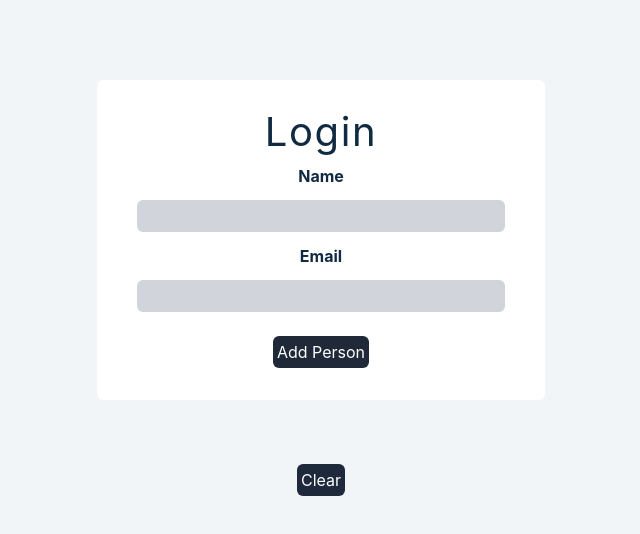
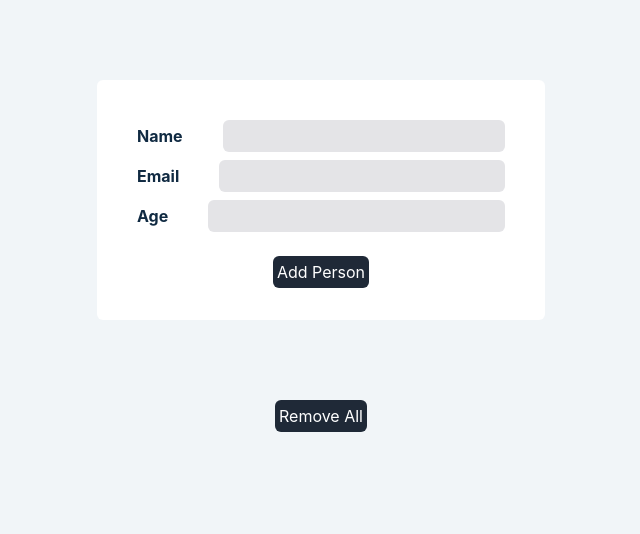
Before and after one commit to yelosolutions/React-Advanced, a React (Create React App) app in the folder second-app/: page / in a window 1280 px wide. Shown: the top 534 px of the page, without its empty margins (319-959 px from the left). Built offline with nearby package versions, Linux system fonts and the light colour scheme.

Commit message:
multiple inputs

```diff
--- a/second-app/src/App.js
+++ b/second-app/src/App.js
@@ -1,7 +1,7 @@
 import React from 'react'
 
-import Setup from './tutorial/4-forms/setup/1-controlled-inputs';
-// import Final from './tutorial/4-forms/final/1-controlled-inputs';
+import Setup from './tutorial/4-forms/setup/2-multiple-inputs';
+// import Final from './tutorial/4-forms/final/2-multiple-inputs';
 
 
 function App() {
--- a/second-app/src/index.css
+++ b/second-app/src/index.css
@@ -246,11 +246,15 @@ p {
 }
 
 .form-control {
-  @apply flex flex-col m-2 grid-cols-2 items-center gap-3;
+  @apply flex content-between m-2 items-center gap-10;
 }
 
-.form button {
-  @apply inline-block bg-gray-800 mt-4 p-1 capitalize rounded-md cursor-pointer text-white;
+.label-style {
+  @apply font-bold;
+}
+
+.input-style {
+  @apply w-full rounded-md bg-zinc-200 p-1;
 }
 
 .nav-links {
--- a/second-app/src/tutorial/4-forms/setup/2-multiple-inputs.js
+++ b/second-app/src/tutorial/4-forms/setup/2-multiple-inputs.js
@@ -0,0 +1,96 @@
+import React, {useState} from 'react'
+
+const MultipleInputs = () => {
+    const [person, setPerson] = useState({
+        firstName : '',
+        email: '',
+        age: ''
+    });
+
+    const [people, setPeople] = useState([]);
+
+    const handleChange = (e) => {
+        const name = e.target.name;
+        const value = e.target.value;
+        setPerson({...person, [name]: value });
+
+    }
+
+    const handleSubmit = (e) => {
+        e.preventDefault();
+        console.log(person);
+        if (person.firstName && person.email && person.age){
+            const newPerson = {...person, id: new Date().getTime().toString()};
+            setPeople([...people, newPerson])
+            setPerson({firstName:'', email: '', age: ''})
+        }
+        // setPerson((person) => {
+        //     const {firstName, email, age} = person;
+        // });
+    }
+
+
+    return (
+        <article>
+            <form
+                className='form'
+                action=""
+                onSubmit={handleSubmit}
+            >
+                <div className='form-control'>
+                    <label className='font-bold' htmlFor="text">Name</label>
+                    <input
+                        className='input-style'
+                        id='firstName'
+                        name='firstName'
+                        type="text"
+                        value={person.firstName}
+                        onChange={handleChange}
+                    />
+                </div>
+                <div className='form-control'>
+                    <label className='font-bold' htmlFor="email">Email</label>
+                    <input
+                        className='input-style'
+                        id='email'
+                        name='email'
+                        type="email"
+                        value={person.email}
+                        onChange={handleChange}
+                        required
+                    />
+                </div>
+                <div className='form-control'>
+                    <label className='font-bold' htmlFor="number">Age</label>
+                    <input
+                        className='input-style'
+                        type="number"
+                        name='age'
+                        id="age"
+                        value={person.age}
+                        onChange={(e) => handleChange(e)}
+                    />
+                </div>
+
+
+                <button type='submit' className='inline-block bg-gray-800 mt-4 p-1 capitalize rounded-md cursor-pointer text-white'>
+                    Add person
+                </button>
+            </form>
+            {people.map((person, index) =>{
+                return <div key={index} className='grid grid-cols-3 gap-2 bg-white p-2 mb-3 con'>
+                    <h3 className='font-bold'>{person.firstName} </h3>
+                    <h4>{person.age}</h4>
+                    <p>{person.email}</p>
+                </div>
+            })}
+            <button type='button' className='inline-block bg-gray-800 mt-4 p-1 capitalize rounded-md cursor-pointer text-white'
+            onClick={() => setPeople([])}>
+                Remove All
+            </button>
+
+        </article>
+    )
+}
+
+export default MultipleInputs
```
